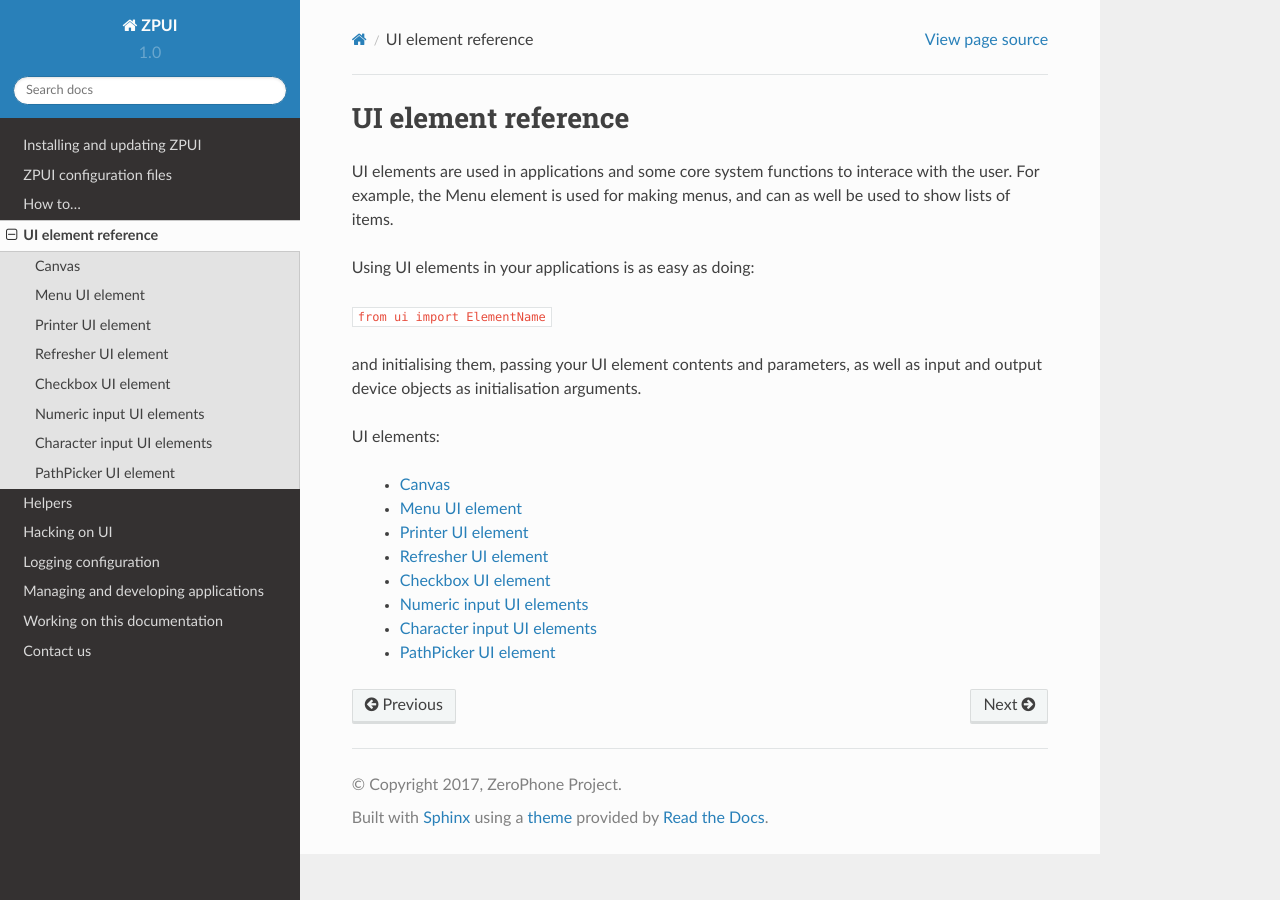
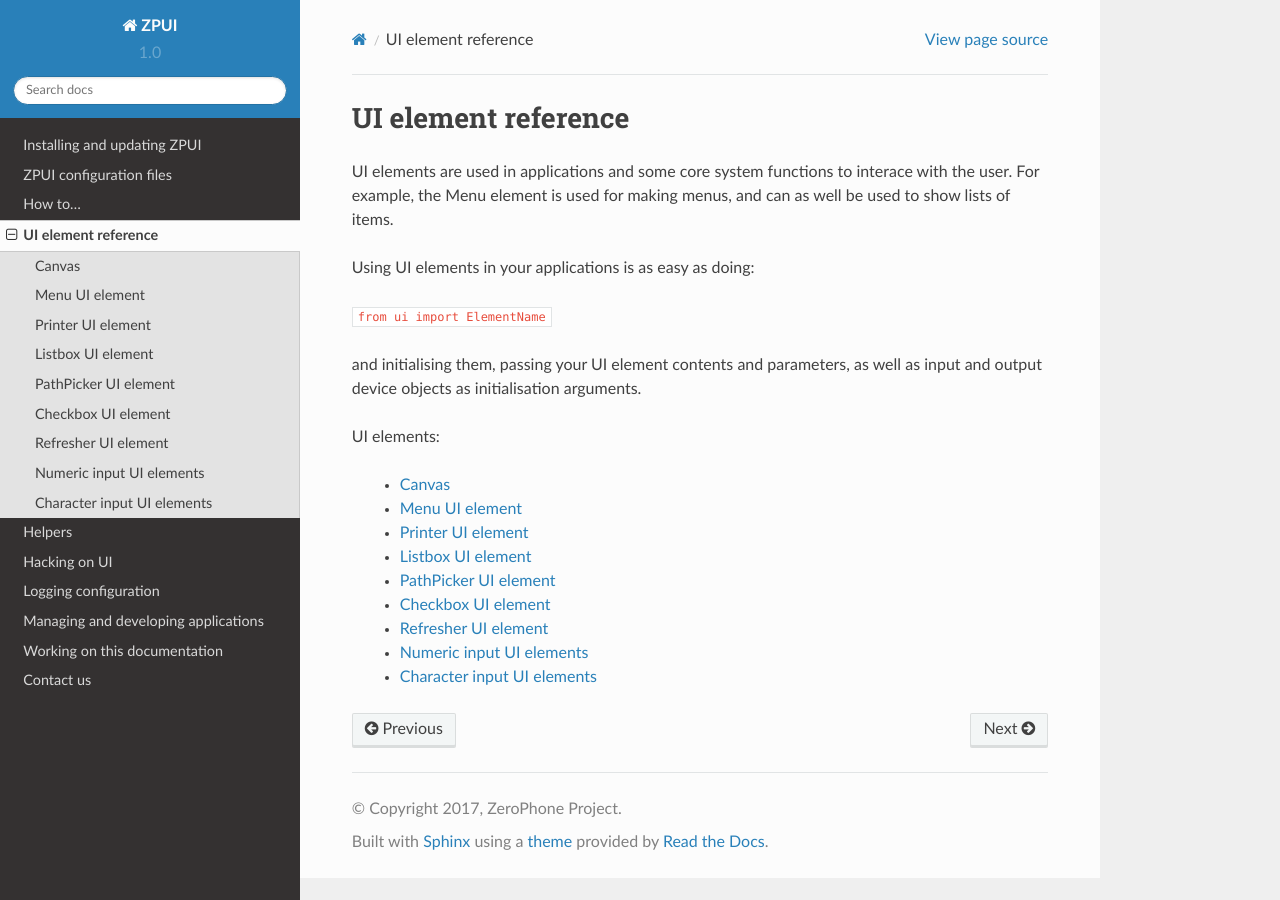
Before and after one commit to CRImier/pyLCI, a Sphinx documentation site: the page built from docs/ui.rst, in a window 1280 px wide. Built offline with Sphinx 7.4.7 and the Read the Docs theme 2.0.0, drawn with Linux system fonts in a browser that asks for light colours.

Commit message:
Adding Listbox docs and improving docstrings, rearranging UI element links in docs

```diff
--- a/docs/ui.rst
+++ b/docs/ui.rst
@@ -15,11 +15,12 @@ UI elements:
    * :ref:`ui_canvas`
    * :ref:`ui_menu`
    * :ref:`ui_printer`
+   * :ref:`ui_listbox`
+   * :ref:`ui_path_picker`
+   * :ref:`ui_checkbox`
    * :ref:`ui_refresher`
-   * :ref:`ui_checkbox`
    * :ref:`ui_number_input`
    * :ref:`ui_char_input`
-   * :ref:`ui_path_picker`
 
 .. toctree::
    :maxdepth: 1
@@ -28,8 +29,9 @@ UI elements:
    ui/canvas.rst
    ui/menu.rst
    ui/printer.rst
+   ui/listbox.rst
+   ui/path_picker.rst
+   ui/checkbox.rst
    ui/refresher.rst
-   ui/checkbox.rst
    ui/number_input.rst
    ui/char_input.rst
-   ui/path_picker.rst
```
Also changed, not shown: docs/ui/listbox.rst (added, +27 -0 lines), 1 other file.
